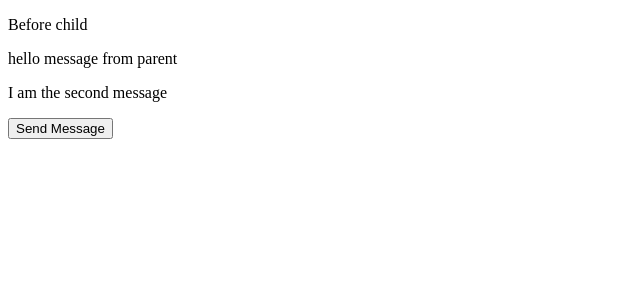
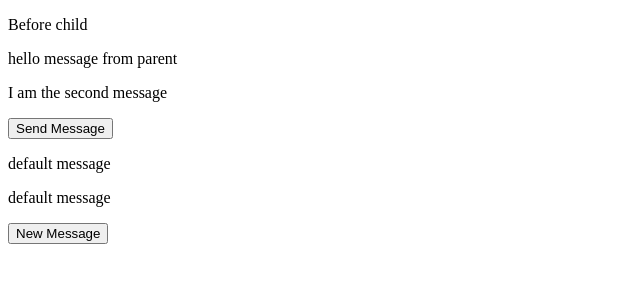
Before and after one commit to Carol254/walkthroughAngular, an Angular app: page / in a window 1280 px wide. Shown: the top 300 px of the page, without its empty margins (0-640 px from the left). Built offline with nearby package versions, Linux system fonts and the light colour scheme.

Commit message:
updating sharing info through dataService

```diff
--- a/src/app/app.component.html
+++ b/src/app/app.component.html
@@ -1 +1,3 @@
 <app-parent></app-parent>
+
+<app-sibling></app-sibling>
--- a/src/app/parent/parent.component.html
+++ b/src/app/parent/parent.component.html
@@ -2,3 +2,6 @@
 <app-child [childMessage] = "parentMessage" [secondMessage]="anotherMessageFromParent" (messageEvent)="receiveMessage($event)"></app-child>
 
 <p>{{receivedGreeting}}</p>
+
+
+<p>{{newInfo}}</p>
--- a/src/app/parent/parent.component.ts
+++ b/src/app/parent/parent.component.ts
@@ -1,13 +1,15 @@
 import { Component,ViewChild,AfterViewInit, OnInit } from '@angular/core';
 import { ChildComponent } from '../child/child.component';
+import { DataService } from '../services/data.service';
 
 @Component({
   selector: 'app-parent',
   templateUrl: './parent.component.html',
   styleUrls: ['./parent.component.css']
 })
+
+
 export class ParentComponent implements OnInit{
-
 
   @ViewChild(ChildComponent) child:any;
 
@@ -15,28 +17,24 @@ export class ParentComponent implements OnInit{
 
   anotherMessageFromParent ="I am the second message";
 
-
   message:string | undefined;
 
   receivedGreeting:string | undefined;
 
-  constructor(){}
+  newInfo:string | undefined;
 
+  constructor(private dataService:DataService){}
 
-  ngOnInit(): void {
-
-
-
+  ngOnInit() {
+    this.dataService.currentMessage.subscribe(message =>this.newInfo = message )
   }
 
   receiveMessage($event: string) {
     this.receivedGreeting = $event;
     }
 
-
   // ngAfterViewInit(){
   //   this.message = this.child.message;
   // }
 
-
 }
--- a/src/app/sibling/sibling.component.html
+++ b/src/app/sibling/sibling.component.html
@@ -1 +1,2 @@
-<p>sibling works!</p>
+<p>{{message}}</p>
+<button click="newMessage()">New Message</button>
--- a/src/app/sibling/sibling.component.ts
+++ b/src/app/sibling/sibling.component.ts
@@ -1,10 +1,24 @@
-import { Component } from '@angular/core';
+import { Component, OnInit } from '@angular/core';
+import { DataService } from '../services/data.service';
 
 @Component({
   selector: 'app-sibling',
   templateUrl: './sibling.component.html',
   styleUrls: ['./sibling.component.css']
 })
-export class SiblingComponent {
+export class SiblingComponent implements OnInit{
 
+  message: string | undefined;
+
+  updatedMessage:string = 'Hello am from sibling';
+
+  constructor(private dataService:DataService){}
+
+  ngOnInit(){
+    this.dataService.currentMessage.subscribe(message =>this.message = message)
+  }
+
+  newMessage(){
+    this.dataService.changeMessage("Hello am from sibling");
+  }
 }
```
